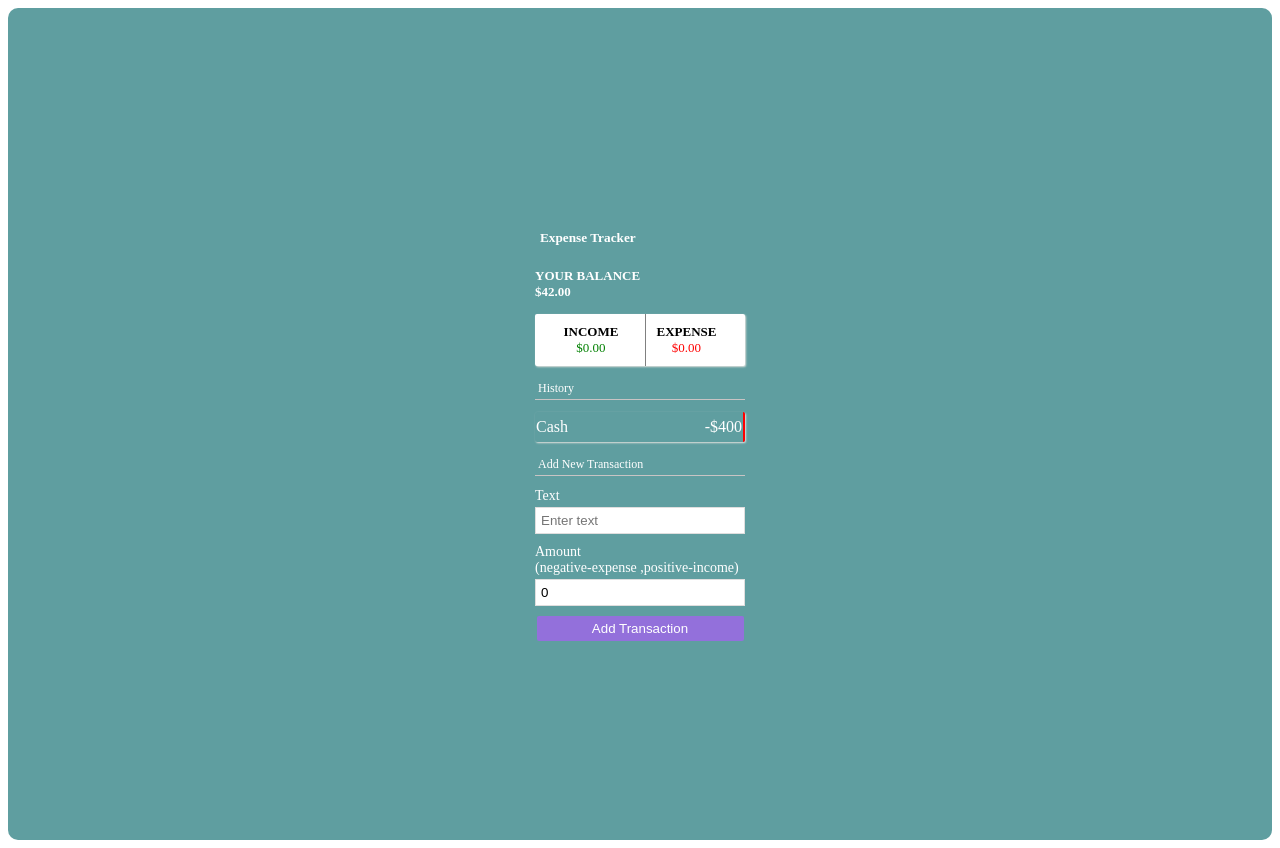
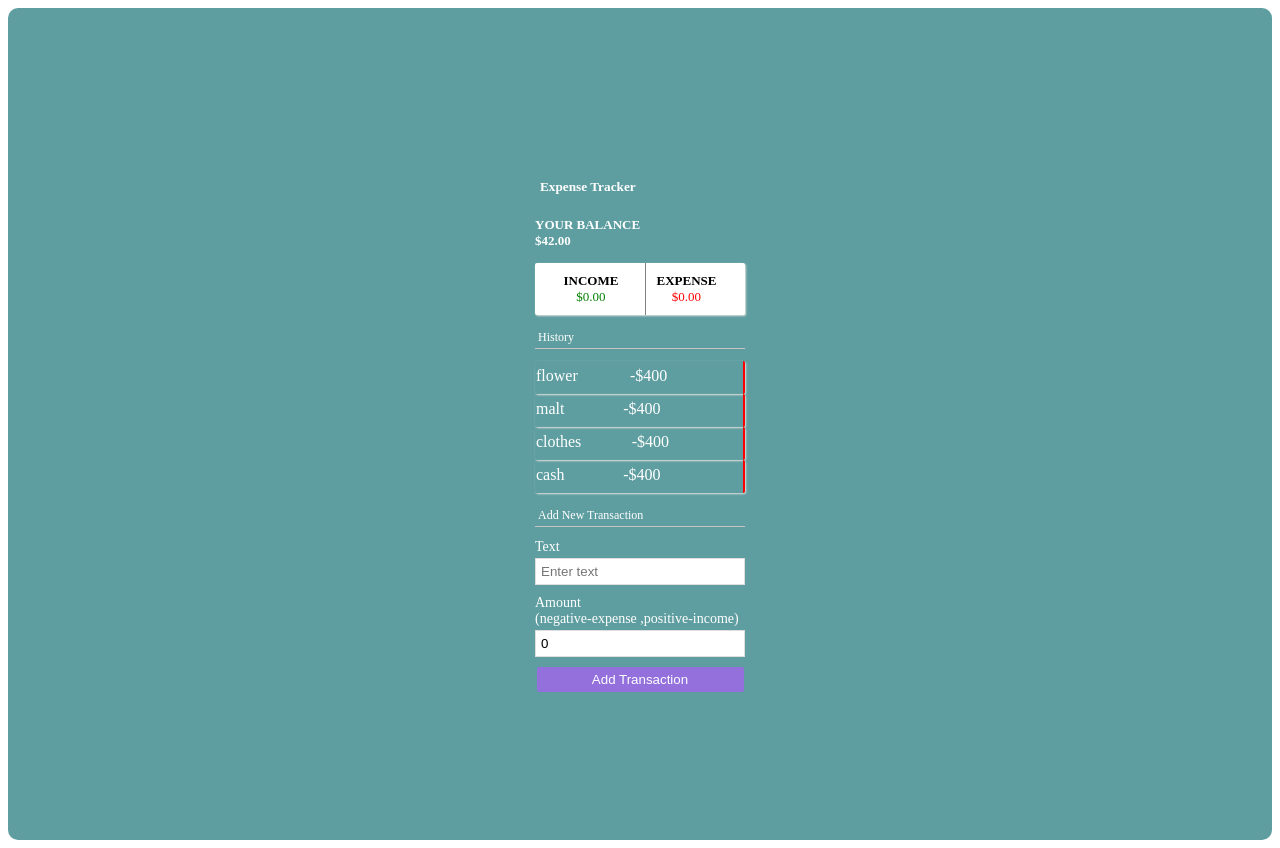
Before and after one commit to goodylove/tracker, a React (Create React App) app: page / in a window 1280 px wide. Built offline with nearby package versions, Linux system fonts and the light colour scheme.

Commit message:
ft -button

```diff
--- a/src/App.css
+++ b/src/App.css
@@ -105,3 +105,10 @@ p{
     color: white;
 
 }
+.delete-btn{
+  background-color: rgb(242, 99, 99);
+  opacity: 0;
+}
+.delete-btn:hover{
+  opacity: 1;
+}
--- a/src/App.js
+++ b/src/App.js
@@ -1,7 +1,7 @@
 import Header from "./components/Header";
 import Balance from "./components/Balance";
 import IncomeBalance from "./components/IncomeExpense";
-import Transaction from "./components/Transaction";
+import TransactionList from "./components/TransactionList";
 import AddTransaction from "./components/AddTransaction";
 import GlobalContextProvider from "./context/GlobalState";
 import "./App.css";
@@ -14,7 +14,7 @@ function App() {
         <div className="container">
           <Balance />
           <IncomeBalance />
-          <Transaction />
+          <TransactionList />
           <AddTransaction />
         </div>
       </div>
--- a/src/components/Transaction.jsx
+++ b/src/components/Transaction.jsx
@@ -1,15 +1,11 @@
 import React from "react";
-const Transaction = () => {
+
+const Transaction = ({ transaction }) => {
   return (
-    <>
-      <h3 className="transactin-h">History</h3>
-      <ul id="list">
-        <li className="transaction-list">
-          Cash <span>-$400</span>
-          {/* <button className="delete-btn">x</button> */}
-        </li>
-      </ul>
-    </>
+    <li className="transaction-list">
+      {transaction.text} <span>-$400</span>
+      <button className="delete-btn">x</button>
+    </li>
   );
 };
 
--- /dev/null
+++ b/src/components/TransactionList.jsx
@@ -0,0 +1,19 @@
+import React, { useContext } from "react";
+
+import { GlobalContext } from "../context/GlobalState";
+import Transaction from "./Transaction";
+const TransactionList = () => {
+  const { transaction } = useContext(GlobalContext);
+  return (
+    <>
+      <h3 className="transactin-h">History</h3>
+      <ul id="list">
+        {transaction.map((transation) => {
+          return <Transaction key={transation.id} transaction={transation} />;
+        })}
+      </ul>
+    </>
+  );
+};
+
+export default TransactionList;
```
